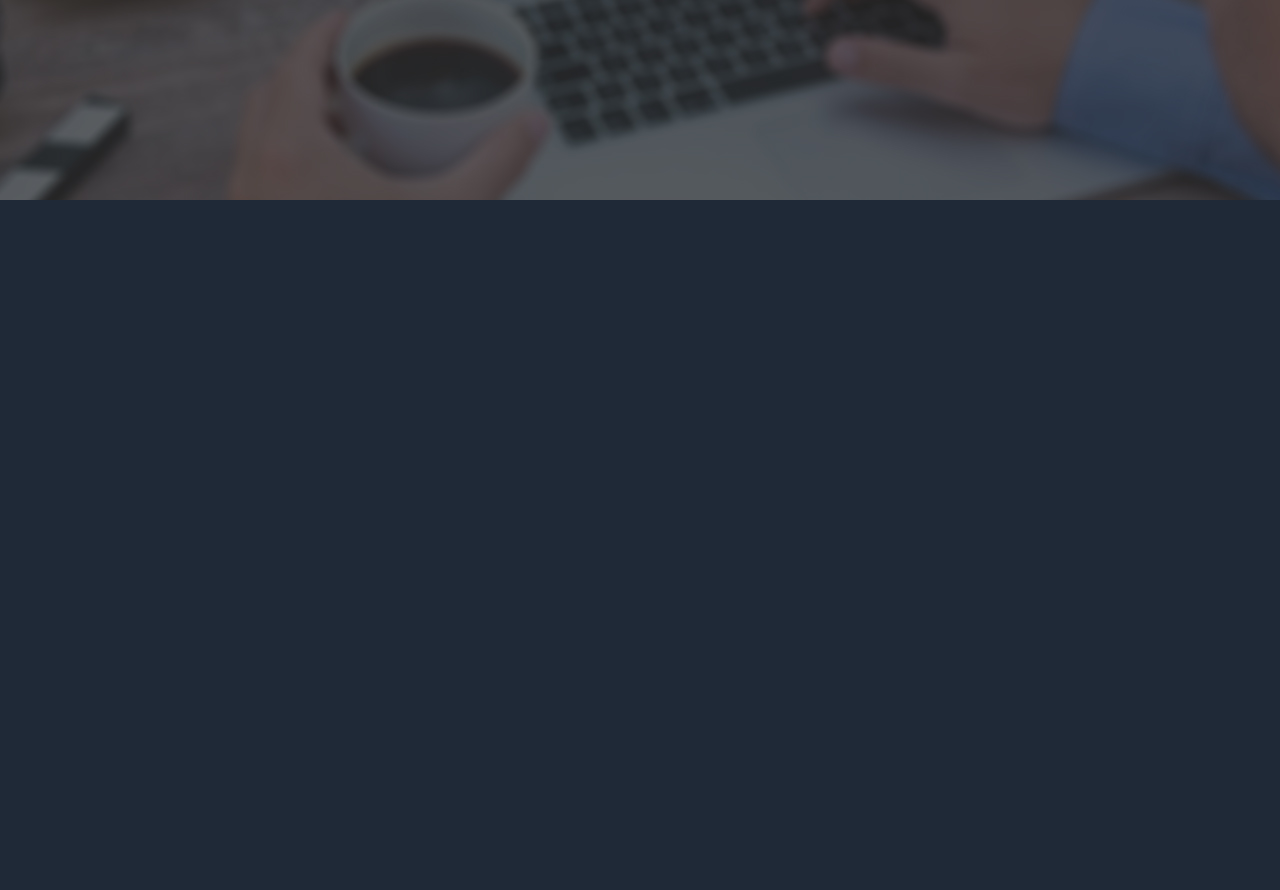
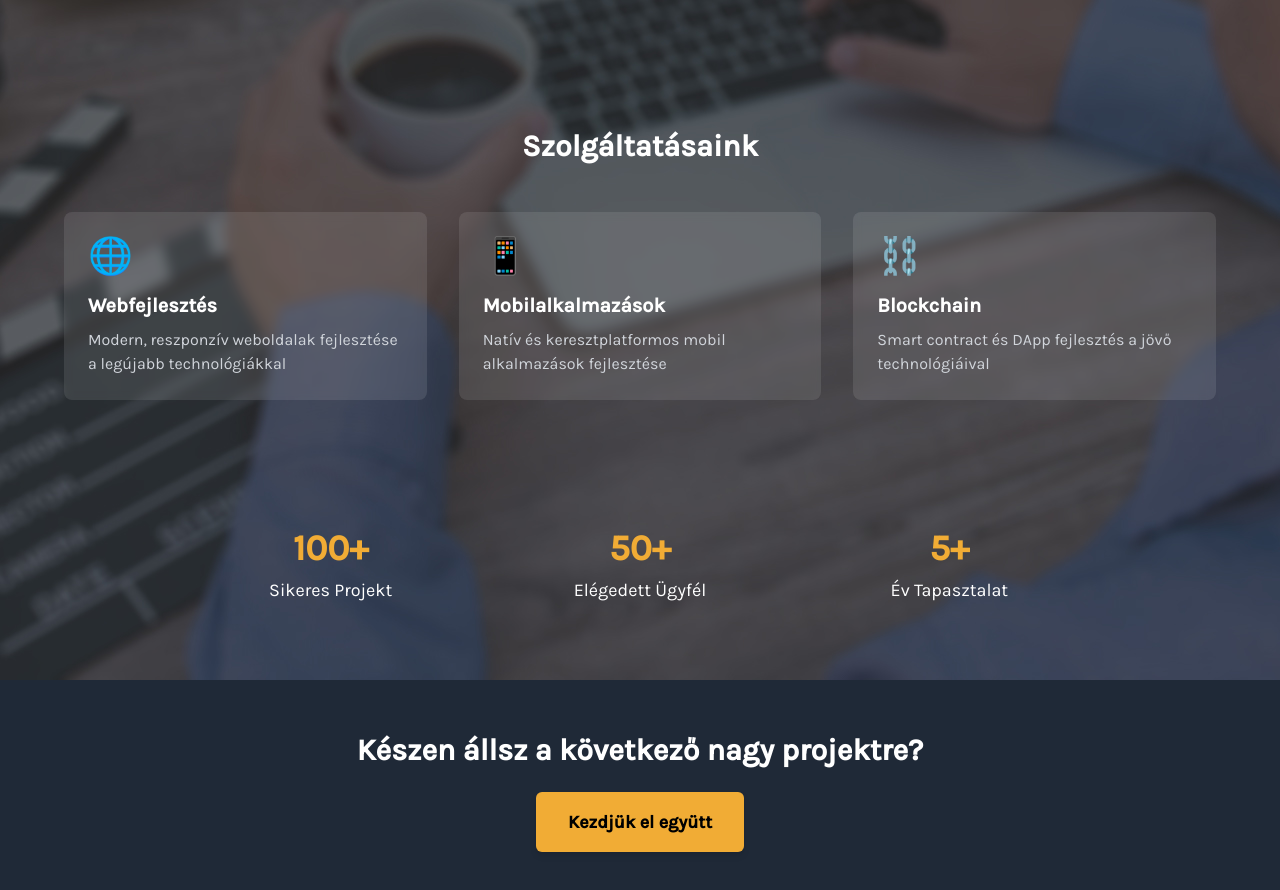
Before and after one commit to Marci0817/ptw-website, a React (Create React App) app: page / in a window 1280 px wide. Shown: the part 600-1490 px from the top of the page. Before the commit the page ends 800 px from the top, so only its background shows below. Built offline with nearby package versions, Linux system fonts and the light colour scheme.

Commit message:
Enhance Home Page with Better UI/UX

```diff
--- a/src/components/Introduction.js
+++ b/src/components/Introduction.js
@@ -1,30 +1,64 @@
-import React, {useContext} from 'react';
-import { motion }  from "framer-motion";
+import React, { useContext } from 'react';
+import { motion } from "framer-motion";
 import { ModalContext } from '../App.js';
 
 export default function Introduction() {
-    const { setShowModal } = useContext(ModalContext)
-    function toChar(x){
+    const { setShowModal } = useContext(ModalContext);
+
+    function toChar(x) {
         let t = [];
-        for(let i=0; i<x.length; i++){
+        for (let i = 0; i < x.length; i++) {
             t.push(x[i]);
         }
         return t;
     }
+
     const titleVariants = {
-        "toIntial":{
-            opacity:0,
+        "toIntial": {
+            opacity: 0,
         },
-        "toAnimate":{
-            opacity:1,
+        "toAnimate": {
+            opacity: 1,
         }
+    };
+
+    const fadeInUp = {
+        initial: { opacity: 0, y: 20 },
+        animate: { opacity: 1, y: 0 },
+        transition: { duration: 0.6 }
+    };
+
+    const services = [
+        {
+            title: "Webfejlesztés",
+            description: "Modern, reszponzív weboldalak fejlesztése a legújabb technológiákkal",
+            icon: "🌐"
+        },
+        {
+            title: "Mobilalkalmazások",
+            description: "Natív és keresztplatformos mobil alkalmazások fejlesztése",
+            icon: "📱"
+        },
+        {
+            title: "Blockchain",
+            description: "Smart contract és DApp fejlesztés a jövő technológiáival",
+            icon: "⛓️"
         }
+    ];
+
+    const stats = [
+        { number: "100+", label: "Sikeres Projekt" },
+        { number: "50+", label: "Elégedett Ügyfél" },
+        { number: "5+", label: "Év Tapasztalat" }
+    ];
+
     return (
         <>
-        <div id="introBg" className="w-full h-full absolute top-0">
-            <motion.div className="mt-64 mx-auto md:mx-32 lg:mx-48 xl:64 w-4/5 md:w-3/5 lg:w-1/3" id="landingImage"
-                initial={{ opacity: 0,y:-50}}
-                animate={{ opacity: 1,y:0}}
+            <div id="introBg" className="w-full min-h-screen absolute top-0">
+                {/* Hero Section */}
+                <motion.div className="mt-64 mx-auto md:mx-32 lg:mx-48 xl:64 w-4/5 md:w-3/5 lg:w-1/3"
+                    initial={{ opacity: 0, y: -50 }}
+                    animate={{ opacity: 1, y: 0 }}
                     transition={{ duration: 0.65 }}
                 >
                     <div className="text-center md:text-left">
@@ -33,29 +67,99 @@ export default function Introduction() {
                             initial="toIntial"
                             animate="toAnimate"
                             transition={{
-                            staggerChildren:0.1,
-                            delayChildren:0.5
+                                staggerChildren: 0.1,
+                                delayChildren: 0.5
                             }}
                         >
-                        {toChar("PUSHTOWEB KFT.").map((e) =>
-                            <motion.span className=""
+                            {toChar("PUSHTOWEB KFT.").map((e, index) =>
+                                <motion.span key={index} className=""
                                     variants={titleVariants}
-                                transition={{duration:0}}
+                                    transition={{ duration: 0 }}
                                 >
                                     {e}
                                 </motion.span>
                             )}
                         </motion.p>
-                    <p className="yellow text-xl lg:text-3xl ">Szoftverfejlesztési megoldások a sikeres vállalkozásokért</p>
+                        <p className="yellow text-xl lg:text-3xl">Szoftverfejlesztési megoldások a sikeres vállalkozásokért</p>
                         <p className="text-gray-200 text-md lg:text-md mt-5 font-medium">Együttműködünk a hasonló márkákkal, hogy olyan webhelyeket hozzunk létre, amelyekre ügyfeleid emlékezni fognak.</p>
                         <motion.button className="border-0 text-black drop-shadow-md yellow-bg p-4 my-6 rounded-md font-semibold"
-                        whileHover={{scale:1.03}}
+                            whileHover={{ scale: 1.03 }}
                             onClick={() => setShowModal(true)}
                         >
                             Lépj kapcsolatba velünk
                         </motion.button>
                     </div>
                 </motion.div>
+
+                {/* Services Section */}
+                <motion.div
+                    className="mt-32 px-4 md:px-8 lg:px-16"
+                    initial={{ opacity: 0 }}
+                    whileInView={{ opacity: 1 }}
+                    transition={{ duration: 0.8 }}
+                    viewport={{ once: true }}
+                >
+                    <h2 className="text-white text-3xl font-bold text-center mb-12">Szolgáltatásaink</h2>
+                    <div className="grid grid-cols-1 md:grid-cols-3 gap-8 max-w-6xl mx-auto">
+                        {services.map((service, index) => (
+                            <motion.div
+                                key={index}
+                                className="bg-white/10 backdrop-blur-sm p-6 rounded-lg"
+                                initial={{ opacity: 0, y: 20 }}
+                                whileInView={{ opacity: 1, y: 0 }}
+                                transition={{ delay: index * 0.2 }}
+                                viewport={{ once: true }}
+                            >
+                                <div className="text-4xl mb-4">{service.icon}</div>
+                                <h3 className="text-white text-xl font-semibold mb-2">{service.title}</h3>
+                                <p className="text-gray-300">{service.description}</p>
+                            </motion.div>
+                        ))}
+                    </div>
+                </motion.div>
+
+                {/* Stats Section */}
+                <motion.div
+                    className="mt-32 px-4 md:px-8 lg:px-16"
+                    initial={{ opacity: 0 }}
+                    whileInView={{ opacity: 1 }}
+                    transition={{ duration: 0.8 }}
+                    viewport={{ once: true }}
+                >
+                    <div className="grid grid-cols-1 md:grid-cols-3 gap-8 max-w-4xl mx-auto">
+                        {stats.map((stat, index) => (
+                            <motion.div
+                                key={index}
+                                className="text-center"
+                                initial={{ opacity: 0, scale: 0.5 }}
+                                whileInView={{ opacity: 1, scale: 1 }}
+                                transition={{ delay: index * 0.2 }}
+                                viewport={{ once: true }}
+                            >
+                                <h3 className="yellow text-4xl font-bold mb-2">{stat.number}</h3>
+                                <p className="text-white text-lg">{stat.label}</p>
+                            </motion.div>
+                        ))}
+                    </div>
+                </motion.div>
+
+                {/* CTA Section */}
+                <motion.div
+                    className="mt-32 mb-16 px-4 md:px-8 lg:px-16 text-center"
+                    initial={{ opacity: 0 }}
+                    whileInView={{ opacity: 1 }}
+                    transition={{ duration: 0.8 }}
+                    viewport={{ once: true }}
+                >
+                    <h2 className="text-white text-3xl font-bold mb-6">Készen állsz a következő nagy projektre?</h2>
+                    <motion.button
+                        className="border-0 text-black drop-shadow-md yellow-bg px-8 py-4 rounded-md font-semibold text-lg"
+                        whileHover={{ scale: 1.03 }}
+                        onClick={() => setShowModal(true)}
+                    >
+                        Kezdjük el együtt
+                    </motion.button>
+                </motion.div>
             </div>
         </>
     );
```
Lines whose indentation alone changed are shown as unchanged.
